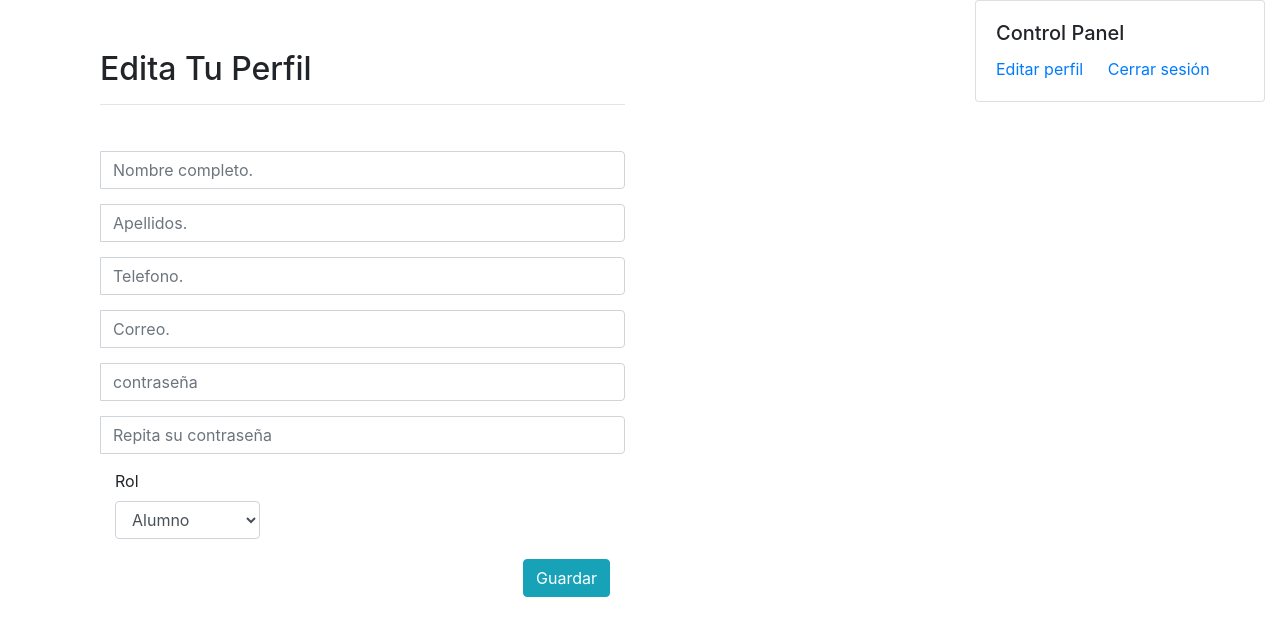
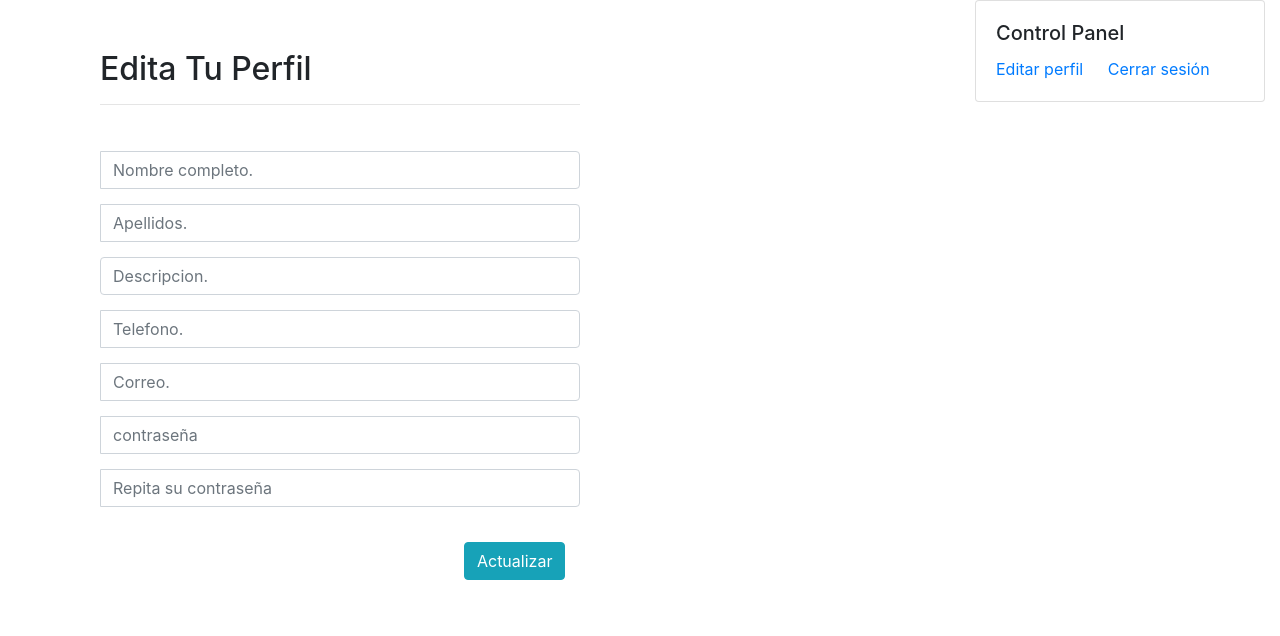
Before and after one commit to CarlosSoto-P/Proyecto-Final, a PHP site: page /editarPerfil.php in a window 1280 px wide. Shown: the part 86-722 px from the top of the page. Run offline with PHP 8.4, Linux system fonts and the light colour scheme; a user stored in the database is signed in; data comes from the database, SQL or seed files in the repository; some libraries are stand-ins or nearby versions.

Commit message:
editar ya funciona

```diff
--- a/connections/conn_localhost.php
+++ b/connections/conn_localhost.php
@@ -5,7 +5,7 @@ $baseDatos = "redsocial";
 
 //$usuarioBd = "root";
 $usuarioBd = "root";
-$passwordBd = "iswBD2101";
+$passwordBd = "";
 //$passwordBd = "";
 //$passwordBd = "";
 //$passwordBd = "";
--- a/editarPerfil.php
+++ b/editarPerfil.php
@@ -18,6 +18,11 @@ $resQueryUserData = mysqli_query($connLocalhost, $query_userData) or trigger_err
 $userData= mysqli_fetch_assoc($resQueryUserData);
 
 if(isset($_POST['update_sent'])) {
+
+if($_POST['contraseña'] != $_POST['contraseña2']){
+    $error[] = "Los passwords no son coincidentes";
+  }
+
     // Vamos a validar que no existan cajas vacias
     foreach($_POST as $calzon => $caca) {
       if($caca == '' && $calzon != "telefono") $error[] = "La caja $calzon es requerida";
@@ -26,13 +31,15 @@ if(isset($_POST['update_sent'])) {
     // Procedemos a añadir a la base de datos al usuario SOLO SI NO HAY ERRORES
     if(!isset($error)) {
       // Preparamos la consulta para guardar el registro en la BD
-      $queryUpdateUser = sprintf("UPDATE usuario SET nombres = '%s', apellidos = '%s', contraseña= '%s', telefono = '%s', rol = '%s' WHERE id = %d",
+      $queryUpdateUser = sprintf("UPDATE usuario SET nombres='%s', apellidos='%s', telefono='%s', correo='%s', contraseña='%s', descripcion='%s' WHERE idUsuario =%d",
         mysqli_real_escape_string($connLocalhost, trim($_POST['nombres'])),
         mysqli_real_escape_string($connLocalhost, trim($_POST['apellidos'])),
+        mysqli_real_escape_string($connLocalhost, trim($_POST['telefono'])),
+        mysqli_real_escape_string($connLocalhost, trim($_POST['correo'])),
         mysqli_real_escape_string($connLocalhost, trim($_POST['contraseña'])),
-        mysqli_real_escape_string($connLocalhost, trim($_POST['telefono'])),
-        mysqli_real_escape_string($connLocalhost, trim($_POST['rol'])),
-        mysqli_real_escape_string($connLocalhost, trim($_POST['userId']))
+        mysqli_real_escape_string($connLocalhost, trim($_POST['descripcion'])),
+        mysqli_real_escape_string($connLocalhost, $userData['idUsuario'])
+
       );
 
       // Ejecutamos el query
@@ -40,14 +47,14 @@ if(isset($_POST['update_sent'])) {
 
       // Evaluamos el resultado de la ejecución del query
       if($resQueryUserUpdate) {
-        header("Location: userUpdateAdmin.php?userId=".$_POST['userId']."&updatedProfile=true");
+
+
+        header("Location: index.php");
       }
     }
 
   }
-  else {
 
-  }
 
 
 }
@@ -81,9 +88,16 @@ if(isset($_POST['update_sent'])) {
 
         <!------ Include the above in your HEAD tag ---------->
 
+
         <div class="container">
-            <div id="loginbox" style="margin-top:50px;"
-                class="mainbox col-md-6 col-md-offset-3 col-sm-8 col-sm-offset-2">
+            <div class="main-body">
+                <div class="row gutters-sm">
+
+
+                    <div id="loginbox" style="margin-top:50px;" class="mainbox col-md-7">
+
+
+
                         <div class="panel panel-info">
                             <div class="panel-heading">
                                 <div class="panel-title">
@@ -91,6 +105,7 @@ if(isset($_POST['update_sent'])) {
                                 </div>
                                 <hr>
                             </div>
+
                             <div style="padding-top:30px" class="panel-body">
 
                                 <div style="display:none" id="login-alert" class="alert alert-danger col-sm-12"></div>
@@ -99,79 +114,118 @@ if(isset($_POST['update_sent'])) {
 
                                     <div style="margin-bottom: 15px" class="input-group">
                                         <span class="input-group-addon"><i class="glyphicon glyphicon-user"></i></span>
-                                <input id="nombre" type="text" class="form-control" name="nombres" value=""
+                                        <input type="text" class="form-control" name="nombres" value=""
                                             placeholder="Nombre completo.">
                                     </div>
 
+
+
                                     <div style="margin-bottom: 15px" class="input-group">
                                         <span class="input-group-addon"><i class="glyphicon glyphicon-user"></i></span>
-                                <input id="apellidos" type="text" class="form-control" name="apellidos" value=""
+                                        <input type="text" class="form-control" name="apellidos" value=""
                                             placeholder="Apellidos.">
+                                    </div>
+
+                                    <div style="margin-bottom: 15px">
+                                        <span class="input-group-addon"><i class="glyphicon glyphicon-user"></i></span>
+                                        <input type="text" class="form-control" name="descripcion" value=""
+                                            placeholder="Descripcion.">
                                     </div>
                                     <div style="margin-bottom: 15px" class="input-group">
                                         <span class="input-group-addon"><i class="glyphicon glyphicon-user"></i></span>
-                                <input id="telefono" type="text" class="form-control" name="telefono" value=""
+                                        <input type="text" class="form-control" name="telefono" value=""
                                             placeholder="Telefono.">
                                     </div>
                                     <div style="margin-bottom: 15px" class="input-group">
                                         <span class="input-group-addon"><i class="glyphicon glyphicon-user"></i></span>
-                                <input id="correo" type="text" class="form-control" name="correo" value=""
+                                        <input type="text" class="form-control" name="correo" value=""
                                             placeholder="Correo.">
                                     </div>
                                     <div style="margin-bottom: 15px" class="input-group">
                                         <span class="input-group-addon"><i class="glyphicon glyphicon-user"></i></span>
-                                <input id="contraseña" type="password" class="form-control" name="contraseña" value=""
+                                        <input type="password" class="form-control" name="contraseña" value=""
                                             placeholder="contraseña">
                                     </div>
 
                                     <div style="margin-bottom: 15px" class="input-group">
                                         <span class="input-group-addon"><i class="glyphicon glyphicon-user"></i></span>
-                                <input id="contraseñaR" type="password" class="form-control" name="contraseña2" value=""
+                                        <input type="password" class="form-control" name="contraseña2" value=""
                                             placeholder="Repita su contraseña">
                                     </div>
-                            <div class="col-md-4">
-                                <label for="inputState">Rol</label>
-                                <select id="rol" name="rol" class="form-control">
-                                    <option value="Asesor"
-                                        <?php echo ($userData['rol'] == "Asesor") ? "selected" : ""; ?>>Asesor</option>
-
-                                    <option value="Alumno"
-                                        <?php echo ($userData['rol'] == "Alumno") ? "selected" : ""; ?>>Alumno</option>
 
 
 
-                                </select>
-                            </div>
+
 
 
                                     <div style="margin-top:20px" class="form-group float-right">
                                         <!-- Button -->
                                         <div class="col-sm-12 controls">
+                                            <input class="btn btn-info" type="submit" value="Actualizar"
+                                                name="update_sent">
 
-                                    <button id="btn-editar" name="update_sent" class="btn btn-info">
-                                        Guardar
-                                    </button>
                                         </div>
 
                                     </div>
 
 
 
+
+
                                 </form>
                             </div>
+
+                        </div>
+
                     </div>
                 </div>
+
+                <div class="bg-danger col-md-6 row ">
+                    <?php
+        if(isset($error)) printMsg($error, "error");
+            ?>
+                </div>
+            </div>
+            <div>
+
+
+
+
+
+
+
+
+
+
+            </div>
+
+
+        </div>
+
+
+
+
+        <!--<div class="row">
+            <div class="col-sm-6">Contenido</div>
+            <div class="col-sm-6">Contenido</div>
+        </div>
+--->
+
+
+
+
+
+
+
+
         <script src="https://cdn.jsdelivr.net/npm/bootstrap@4.5.3/dist/js/bootstrap.bundle.min.js"
-                integrity="sha384-ho+j7jyWK8fNQe+A12Hb8AhRq26LrZ/JpcUGGOn+Y7RsweNrtN/tE3MoK7ZeZDyx"
-                crossorigin="anonymous">
+            integrity="sha384-ho+j7jyWK8fNQe+A12Hb8AhRq26LrZ/JpcUGGOn+Y7RsweNrtN/tE3MoK7ZeZDyx" crossorigin="anonymous">
         </script>
         <script src="https://code.jquery.com/jquery-3.5.1.slim.min.js"
-                integrity="sha384-DfXdz2htPH0lsSSs5nCTpuj/zy4C+OGpamoFVy38MVBnE+IbbVYUew+OrCXaRkfj"
-                crossorigin="anonymous">
+            integrity="sha384-DfXdz2htPH0lsSSs5nCTpuj/zy4C+OGpamoFVy38MVBnE+IbbVYUew+OrCXaRkfj" crossorigin="anonymous">
         </script>
         <script src="https://cdn.jsdelivr.net/npm/popper.js@1.16.1/dist/umd/popper.min.js"
-                integrity="sha384-9/reFTGAW83EW2RDu2S0VKaIzap3H66lZH81PoYlFhbGU+6BZp6G7niu735Sk7lN"
-                crossorigin="anonymous">
+            integrity="sha384-9/reFTGAW83EW2RDu2S0VKaIzap3H66lZH81PoYlFhbGU+6BZp6G7niu735Sk7lN" crossorigin="anonymous">
         </script>
 </body>
 
--- a/login.php
+++ b/login.php
@@ -13,7 +13,7 @@ include("includes/common_functions.php");
 
 // Evaluamos si el formulario ha sido enviado
 if(isset($_POST['login_sent'])) {
-	header ('Location: perfil.php');
+
 
   // Validamos si las cajas están vacias
   foreach ($_POST as $calzon => $caca) {
--- a/miPerfil.php
+++ b/miPerfil.php
@@ -157,7 +157,7 @@
                         integrity="sha384-9/reFTGAW83EW2RDu2S0VKaIzap3H66lZH81PoYlFhbGU+6BZp6G7niu735Sk7lN"
                         crossorigin="anonymous">
                     </script>
-
+                </div>
 
 
 </body>
```
Also changed, not shown: css/estilos.css (+11 -0 lines), index.php (+11 -2 lines), perfil.php (+7 -12 lines). Lines whose indentation alone changed are shown as unchanged.
